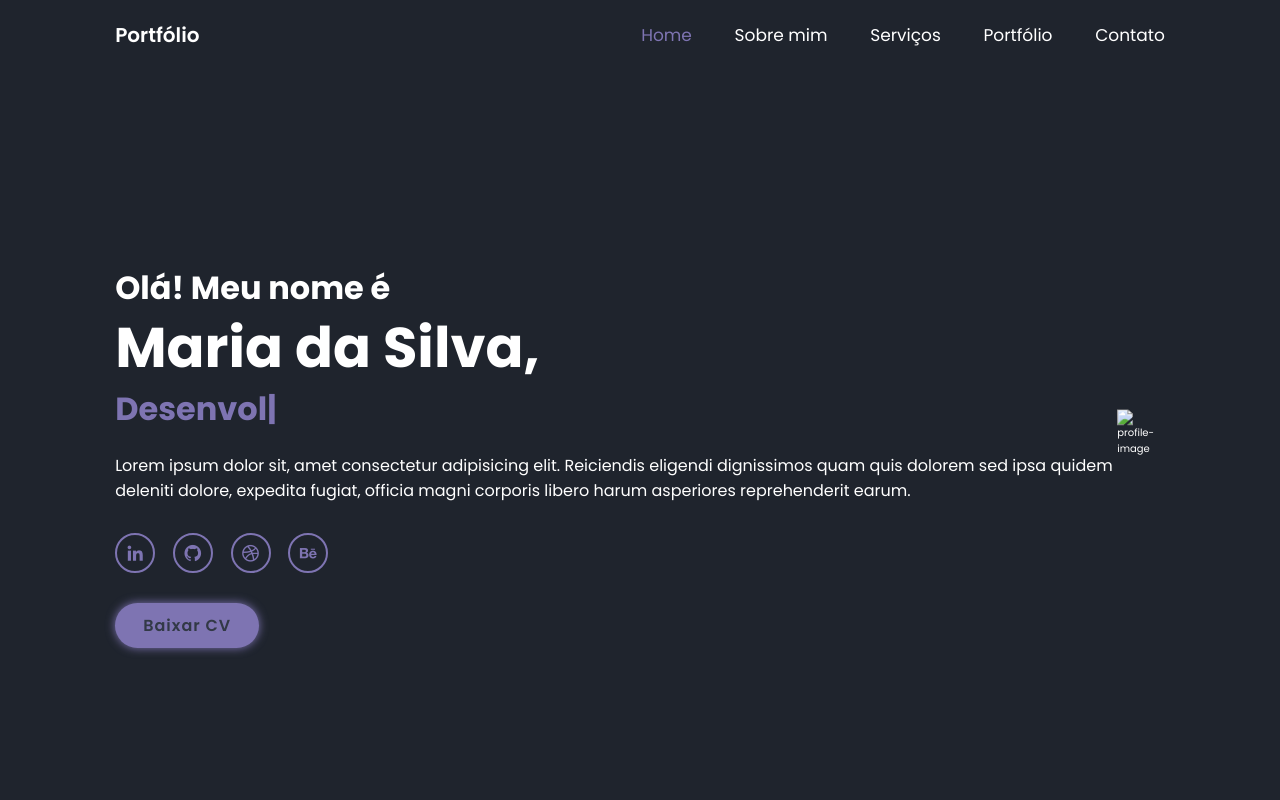
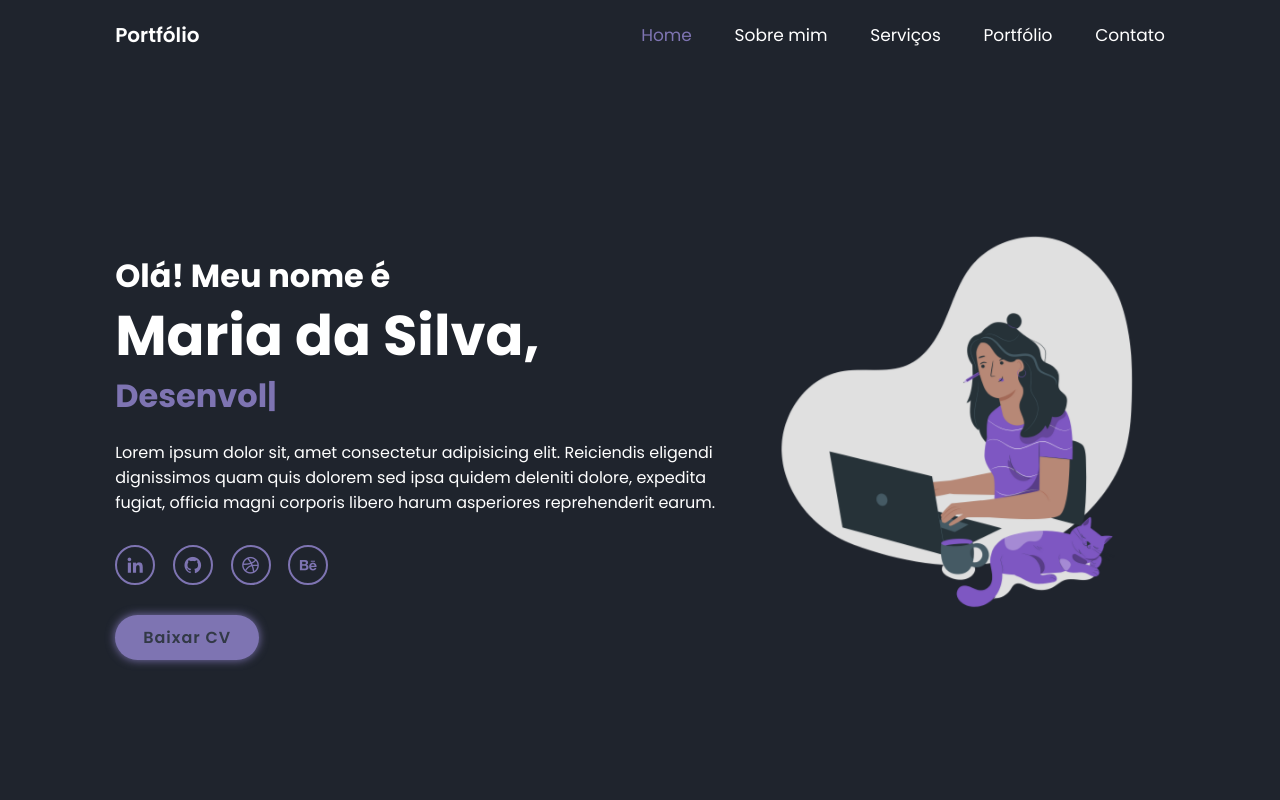
Before and after one commit to santanavanessa/portfolio-maria, a plain HTML site: page index.html in a window 1280 px wide. Shown: the top 800 px of the page. Drawn offline with nearby package versions, Linux system fonts and the light colour scheme.

Commit message:
Atualização de src da imagem na section home

```diff
--- a/index.html
+++ b/index.html
@@ -64,7 +64,7 @@
         <a href="#" class="btn">Baixar CV</a>
       </div>
       <div class="home-img">
-        <img src="./home.svg" alt="profile-image" />
+        <img src="assets/home.png" alt="profile-image" />
       </div>
     </section>
 
```
